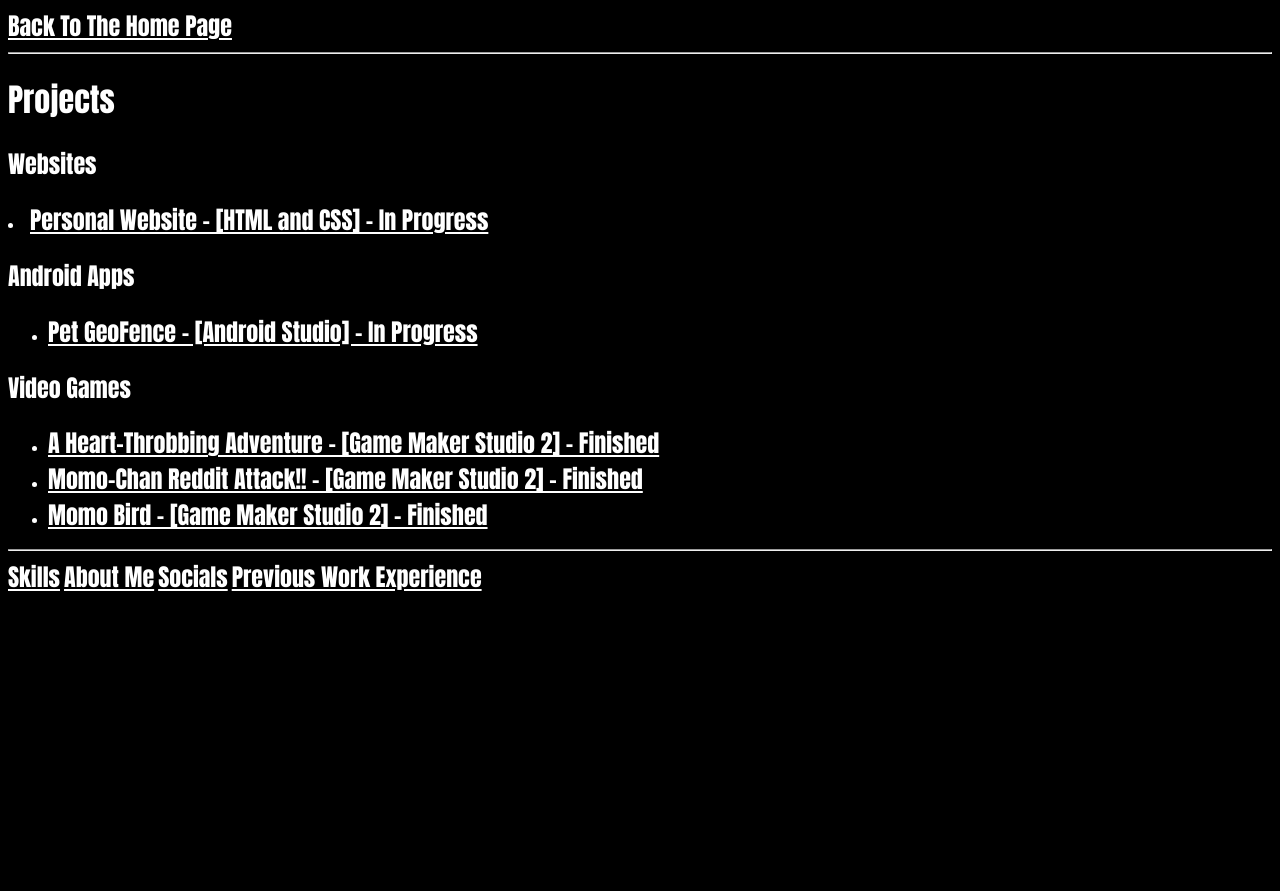
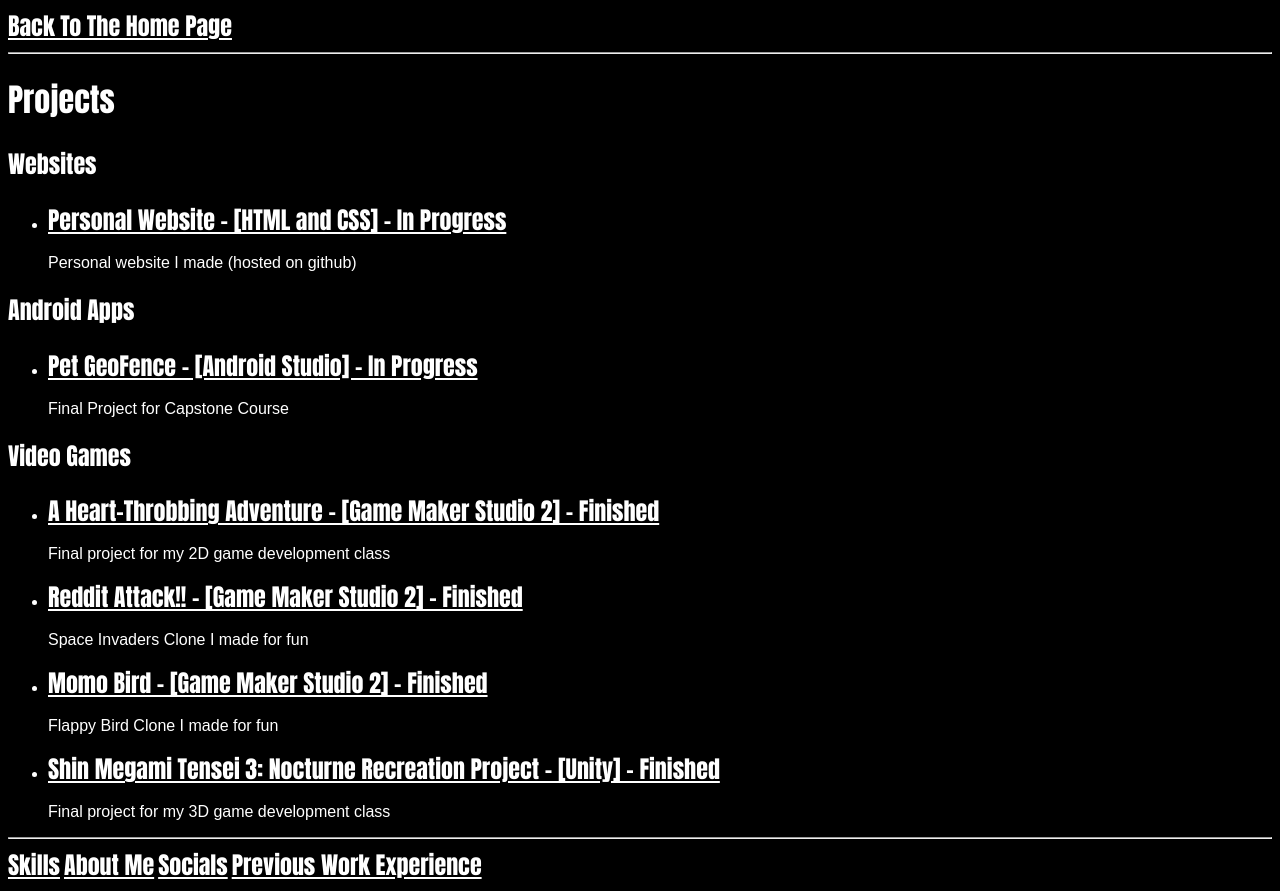
Before and after one commit to BlaiseCorcoran/BlaiseCorcoran.github.io, a plain HTML site: page projects.html in a window 1280 px wide. Before the commit the page ends 800 px from the top, so only its background shows below. Drawn offline with Linux system fonts and the light colour scheme.

Commit message:
Updated and added some stuff

```diff
--- a/projects.html
+++ b/projects.html
@@ -9,16 +9,31 @@
         <hr>
         <h1>Projects</h1>
         <h2>Websites</h2>
+        <ul>
             <li><a href="BlaiseCorcoran.github.io">Personal Website - [HTML and CSS] - In Progress</a></li>
+            <p>Personal website I made (hosted on github)</p>
+        </ul>
         <h2>Android Apps</h2>
         <ul>
             <li><a href="https://github.com/dkram13/Pet-Geo-Fence">Pet GeoFence - [Android Studio] - In Progress</a></li>
+            <p>Final Project for Capstone Course</p>
         </ul>
         <h2>Video Games</h2>
         <ul>
-            <li><a href="https://github.com/BlaiseCorcoran/A-Heart-Throbbing-Adventure">A Heart-Throbbing Adventure - [Game Maker Studio 2] - Finished</li>
-            <li><a href="https://momo-chan-studios.itch.io/momo-chan-reddit-attack">Momo-Chan Reddit Attack!! - [Game Maker Studio 2] - Finished</a></li>
+            <li><a href="https://github.com/BlaiseCorcoran/A-Heart-Throbbing-Adventure">A Heart-Throbbing Adventure - [Game Maker Studio 2] - Finished</a></li>
+            <p>Final project for my 2D game development class</p>
+        </ul>
+        <ul>
+            <li><a href="https://momo-chan-studios.itch.io/momo-chan-reddit-attack">Reddit Attack!! - [Game Maker Studio 2] - Finished</a></li>
+            <p>Space Invaders Clone I made for fun</p>
+        </ul>
+        <ul>
             <li><a href="https://momo-chan-studios.itch.io/momo-bird">Momo Bird - [Game Maker Studio 2] - Finished</a></li>
+            <p>Flappy Bird Clone I made for fun</p>
+        </ul>
+        <ul>
+            <li><a href="">Shin Megami Tensei 3: Nocturne Recreation Project - [Unity] - Finished</a></li>
+            <p>Final project for my 3D game development class</p>
         </ul>
         <hr>
         <nav>
--- a/style.css
+++ b/style.css
@@ -17,11 +17,6 @@ h3{
     font-family: Impact, Haettenschweiler, 'Arial Narrow Bold', sans-serif;
 }
 
-ul{
-    color: white;
-    font-family: Arial, Helvetica, sans-serif;
-}
-
 li{
     color:white;
     font-family: Arial, Helvetica, sans-serif;
```
Also changed, not shown: about.html (+1 -1 lines).
